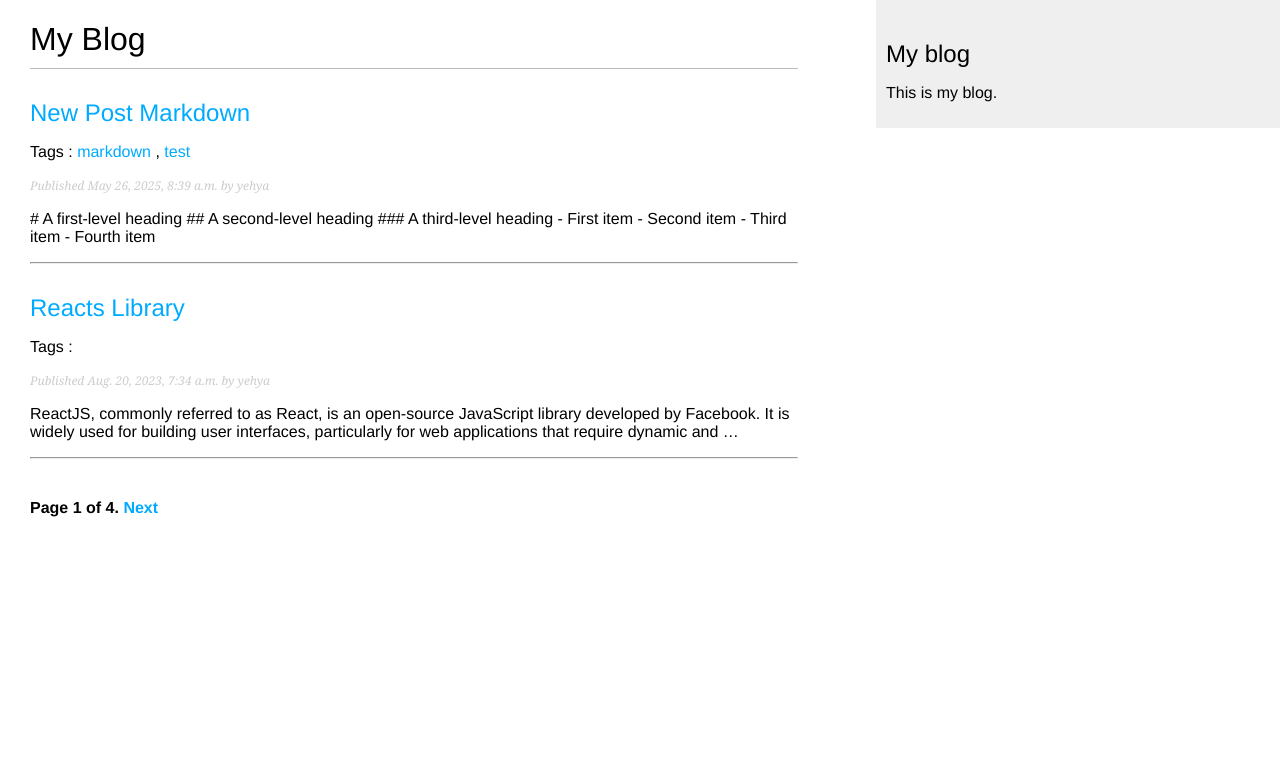
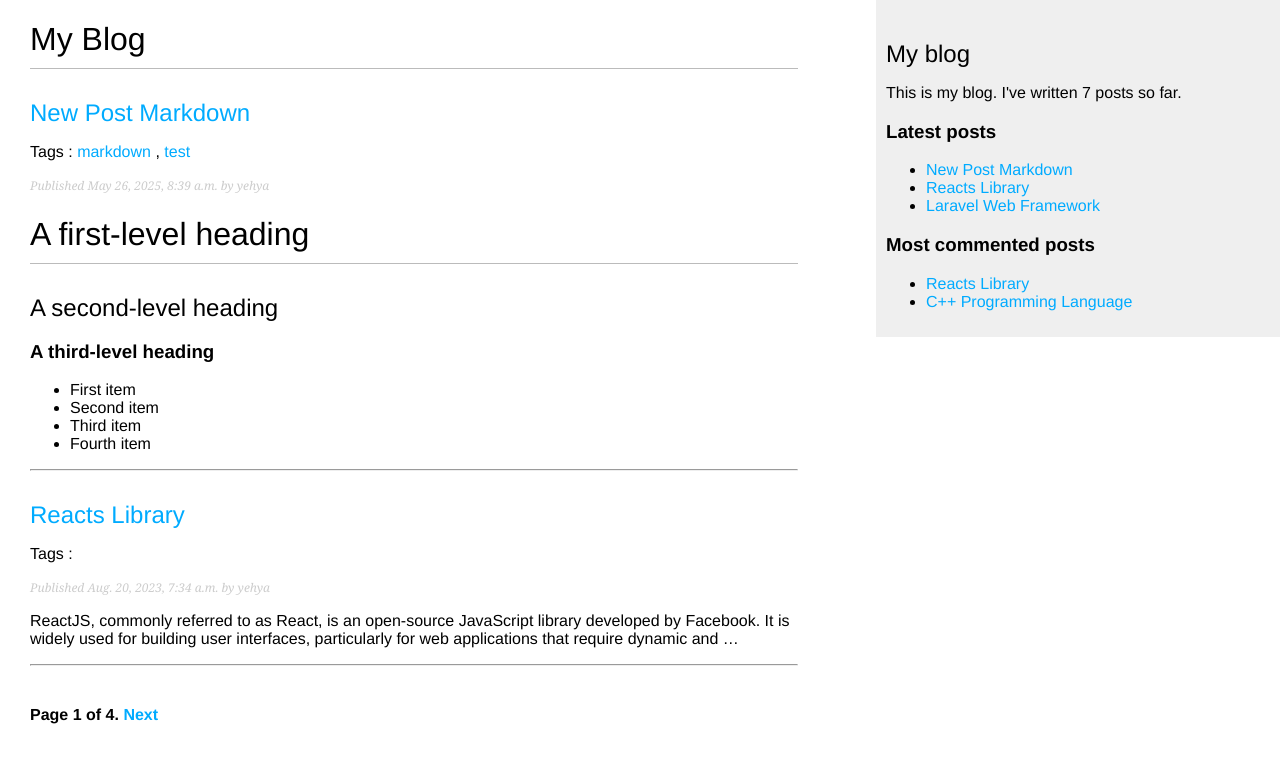
Before and after one commit to bey-abdelaali/blog-django, a Django app: page /blog/ in a window 1280 px wide. Shown: the top 763 px of the page. Run offline with Django 4.2, Linux system fonts and the light colour scheme; data comes from the database, SQL or seed files in the repository; both versions use the stored data as it was after the commit; parts of the project's set-up code (start-up, migrations or seed data) failed here and were passed over.

Commit message:
Creating Custom Template Tags and Filters

```diff
--- a/blog/templates/blog/base.html
+++ b/blog/templates/blog/base.html
@@ -1,4 +1,5 @@
 {% load static %}
+{% load blog_tags %}
 
 <!DOCTYPE html>
 <html>
@@ -13,7 +14,23 @@
         </div>
         <div id="sidebar">
             <h2>My blog</h2>
-            <p>This is my blog.</p>
+            <p>
+                This is my blog.
+                I've written {% total_posts %} posts so far.
+            </p>
+
+            <h3>Latest posts</h3>
+            {% show_latest_posts 3 %}
+            <h3>Most commented posts</h3>
+
+            {% get_most_commented_posts 2 as most_commented_posts %}
+            <ul>
+                {% for post in most_commented_posts %}
+                    <li>
+                        <a href="{{ post.get_absolute_url }}">{{ post.title }}</a>
+                    </li>
+                {% endfor %}
+            </ul>
         </div>
     </body>
 </html>
--- a/blog/templates/blog/post/detail.html
+++ b/blog/templates/blog/post/detail.html
@@ -1,4 +1,5 @@
 {% extends "blog/base.html" %}
+{% load blog_tags %}
 
 {% block title %}{{ post.title }}{% endblock %}
 
@@ -32,7 +33,7 @@
                 Comment {{ forloop.counter }} by {{ comment.name }}
                 {{ comment.created }}
             </p>
-            {{ comment.body|linebreaks }}
+            {{ comment.body|markdown }}
         </div>
     {% empty %}
         <p>There are no comments.</p>
--- /dev/null
+++ b/blog/templates/blog/post/latest_posts.html
@@ -0,0 +1,7 @@
+<ul>
+    {% for post in latest_posts %}
+        <li>
+            <a href="{{ post.get_absolute_url }}">{{ post.title }}</a>
+        </li>
+    {% endfor %}
+</ul>
--- a/blog/templates/blog/post/list.html
+++ b/blog/templates/blog/post/list.html
@@ -1,4 +1,5 @@
 {% extends "blog/base.html" %}
+{% load blog_tags %}
 
 {% block title %}My Blog{% endblock title %}
 
@@ -28,7 +29,7 @@
         <p class="date">
         Published {{ post.publish }} by {{ post.author }}
         </p>
-        {{ post.body|truncatewords:30|linebreaks }}
+        {{ post.body|markdown|truncatewords:30 }}
         <hr />
     {% endfor %}
     {% include "pagination.html" with page=posts %}
--- /dev/null
+++ b/blog/templatetags/blog_tags.py
@@ -0,0 +1,21 @@
+from django import template
+from ..models import Post
+from django.db.models import Count
+from django.utils.safestring import mark_safe
+import markdown
+
+register = template.Library()
+@register.simple_tag
+def total_posts():
+    return Post.objects.count()
+
+@register.inclusion_tag('blog/post/latest_posts.html')
+def show_latest_posts(count=5):
+    latest_posts = Post.objects.order_by('-publish')[:count]
+    return {'latest_posts': latest_posts}
+@register.simple_tag
+def get_most_commented_posts(count=5):
+    return Post.objects.annotate(total_comments=Count('comments')).order_by('-total_comments')[:count]
+@register.filter(name='markdown')
+def markdown_format(text):
+    return mark_safe(markdown.markdown(text))
```
Also changed, not shown: blog/templatetags/__init__.py (added), db.sqlite3, 1 other file.
